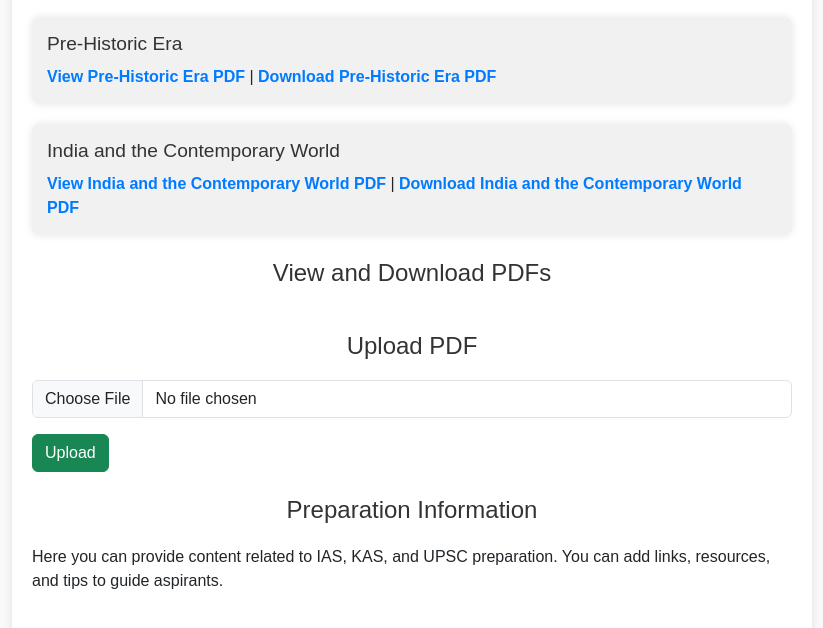
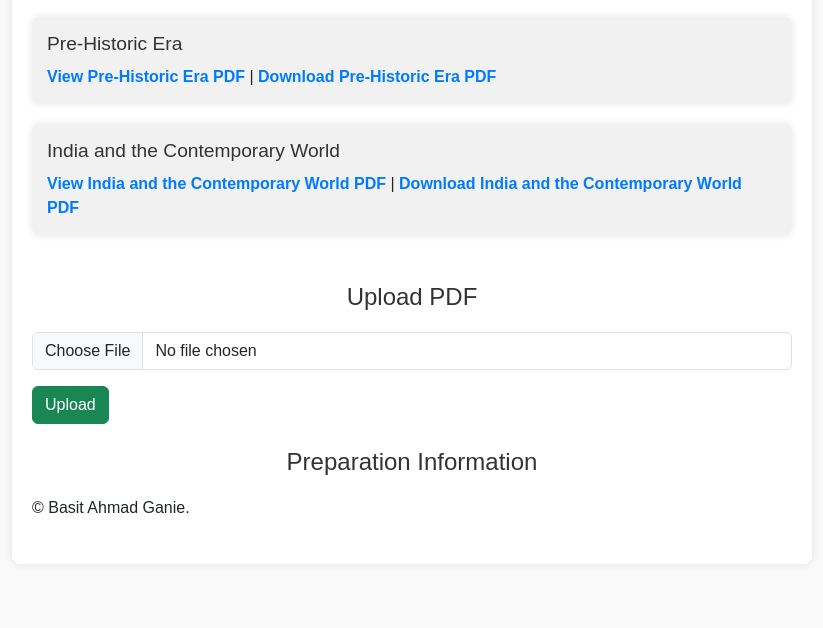
Before and after one commit to basitganie/IAS-KAS-UPSC-Prep-Docx, a plain HTML site: page index.html in a window 1280 px wide. Shown: the part 108-736 px from the top of the page, without its empty margins (228-1051 px from the left). Drawn offline with nearby package versions, Linux system fonts and the light colour scheme; a script that the page names is missing.

```diff
--- a/index.html
+++ b/index.html
@@ -29,7 +29,7 @@
 
         <!-- View PDFs Section -->
         <section id="view-pdfs" class="my-4">
-            <h2>View and Download PDFs</h2>
+            <h2></h2>
             <ul id="pdf-list" class="list-group">
                 <!-- PDF links and viewers will be dynamically inserted here -->
             </ul>
@@ -48,7 +48,7 @@
         <!-- Preparation Info Section -->
         <section id="prep-info" class="my-4">
             <h2>Preparation Information</h2>
-            <p>Here you can provide content related to IAS, KAS, and UPSC preparation. You can add links, resources, and tips to guide aspirants.</p>
+            <p>© Basit Ahmad Ganie.</p>
         </section>
     </div>
 
```
